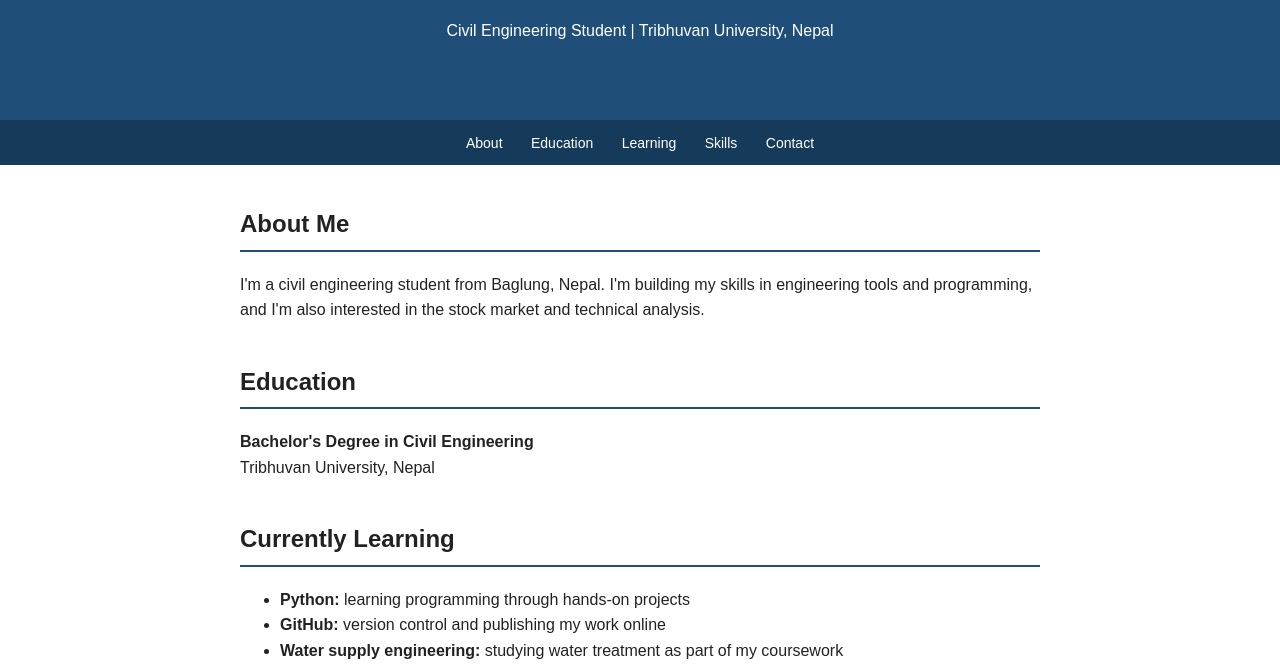
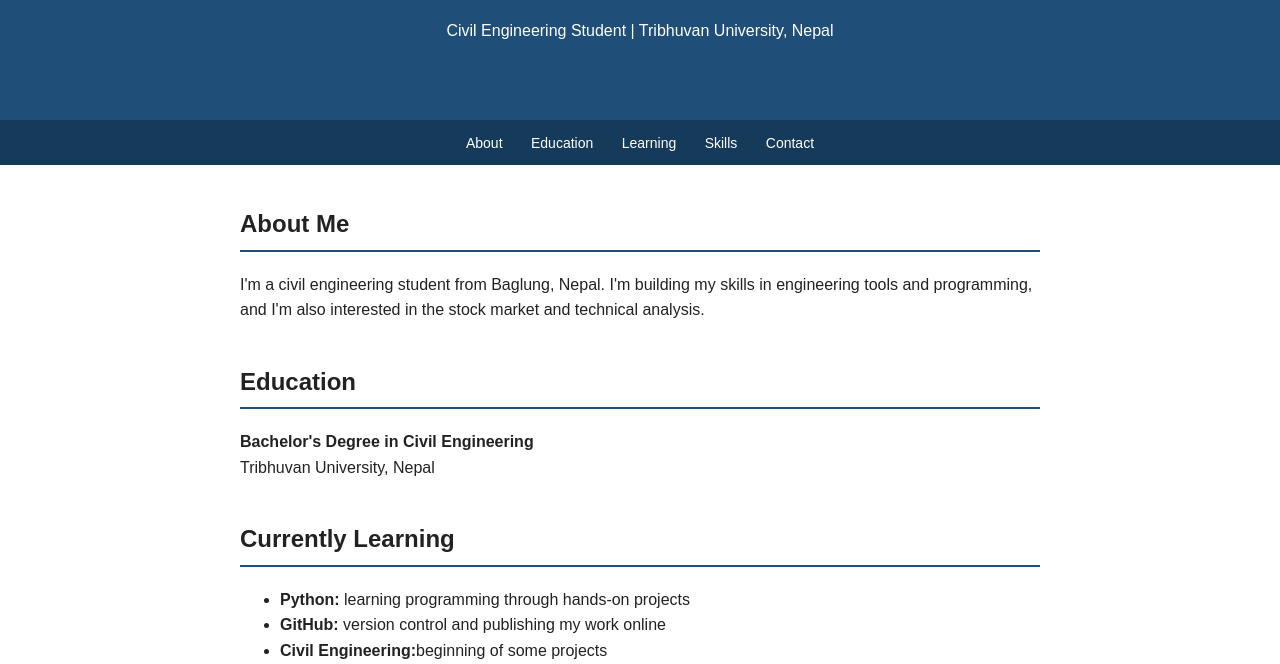
Before and after one commit to Bigyan-040/my-first-repo, a plain HTML site: page index.html in a window 1280 px wide. Shown: the part 136-800 px from the top of the page. Drawn offline with Linux system fonts and the light colour scheme.

Commit message:
some modification

```diff
--- a/index.html
+++ b/index.html
@@ -46,7 +46,7 @@
     <ul>
       <li><strong>Python:</strong> learning programming through hands-on projects</li>
       <li><strong>GitHub:</strong> version control and publishing my work online</li>
-      <li><strong>Water supply engineering:</strong> studying water treatment as part of my coursework</li>
+      <li><strong> Civil Engineering:</strong>beginning of some projects</li>
     </ul>
   </section>
 
```
